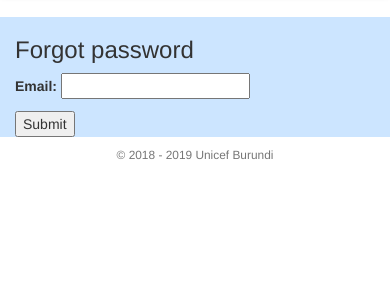
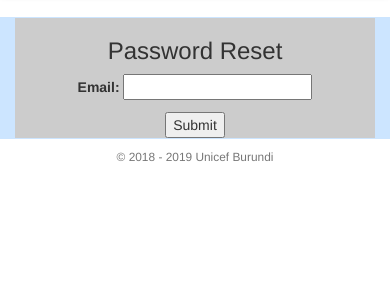
Before and after one commit to unicefburundi/courriers, a Django app: page /password_reset/ in a window 390 px wide. Shown: the part 55-352 px from the top of the page. Run offline with Django 3.2, Linux system fonts and the light colour scheme; some libraries are stand-ins or nearby versions.

Commit message:
Change style of password reset pages

```diff
--- a/templates/registration/password_reset_email.html
+++ b/templates/registration/password_reset_email.html
@@ -1,5 +1,5 @@
 {% autoescape off %}
-To initiate the password reset process for your {{ user.get_username }} Push and Track Account,
+Dear User, to initiate the password reset process for your {{ user.get_username }} Push and Track Account,
 click the link below:
 
 {{ protocol }}://{{ domain }}{% url 'password_reset_confirm' uidb64=uid token=token %}
--- a/templates/registration/password_reset_form.html
+++ b/templates/registration/password_reset_form.html
@@ -1,10 +1,30 @@
 {% extends 'base_1.html' %}
 
 {% block container %}
-  <h3>Forgot password</h3>
-  <form method="post">
-    {% csrf_token %}
-    {{ form.as_p }}
-    <button type="submit">Submit</button>
-  </form>
+<div class="container">
+
+    <div class="row">
+        <div class="col-md-12 text-center">
+        	<div class="row">
+
+        		<div class="col-md-4"></div>
+
+	        	<div class="col-md-4" style="background-color:#cccccc; overflow: auto;">
+
+					<h3>Password Reset</h3>
+					<form method="post">
+					    {% csrf_token %}
+					    {{ form.as_p }}
+					    <button type="submit">Submit</button>
+					</form>
+
+		        </div>
+
+		        <div class="col-md-4"></div>
+
+	        </div>
+        </div>
+    </div>
+
+</div>
 {% endblock %}
```
Also changed, not shown: templates/registration/login.html (+8 -0 lines), templates/registration/password_reset_complete.html (+23 -3 lines), templates/registration/password_reset_confirm.html (+20 -0 lines), templates/registration/password_reset_done.html (+20 -0 lines).
